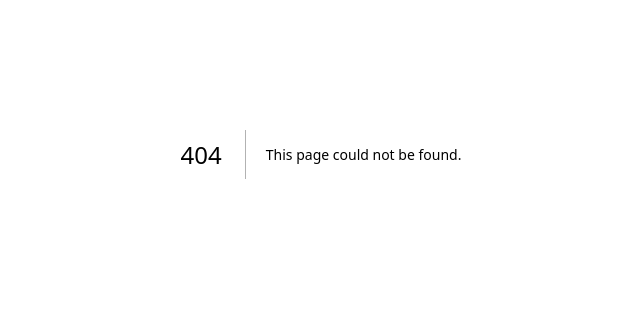
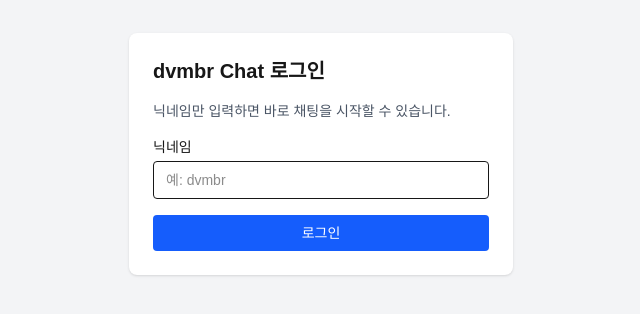
Before and after one commit to dvmbr/dvmbr-chat, a Next.js app: page /login in a window 1280 px wide. Before the commit this address had no page. Shown: the part 246-560 px from the top of the page, without its empty margins (319-959 px from the left). Built offline with nearby package versions, Linux system fonts and the light colour scheme.

Commit message:
feat(auth): implement nickname login flow
- add POST /api/auth for nickname login
- add GET /api/me for session-based user fetch
- add login page (/login) with client-side API integration
- add auth utilities for session handling

```diff
--- /dev/null
+++ b/app/api/auth/route.ts
@@ -0,0 +1,47 @@
+import {NextRequest, NextResponse} from "next/server";
+import {prisma} from "@/lib/db";
+import {createSession} from "@/lib/auth";
+
+export async function POST(req: NextRequest) {
+  try {
+    const body = await req.json();
+    const username = body?.username;
+
+    if (!username || typeof username !== "string") {
+      return NextResponse.json({error: "Invalid username"}, {status: 400});
+    }
+
+    const trimmed = username.trim();
+    if (!trimmed) {
+      return NextResponse.json(
+        {error: "Username cannot be empty"},
+        {status: 400}
+      );
+    }
+
+    // 유저 조회 또는 생성
+    let user = await prisma.user.findUnique({
+      where: {username: trimmed},
+    });
+
+    if (!user) {
+      user = await prisma.user.create({
+        data: {username: trimmed},
+      });
+    }
+
+    // 세션 쿠키 설정
+    await createSession(user.id);
+
+    return NextResponse.json(
+      {
+        id: user.id,
+        username: user.username,
+      },
+      {status: 200}
+    );
+  } catch (error) {
+    console.error("POST /api/auth error:", error);
+    return NextResponse.json({error: "Internal server error"}, {status: 500});
+  }
+}
--- /dev/null
+++ b/app/api/me/route.ts
@@ -0,0 +1,23 @@
+import {NextResponse} from "next/server";
+import {getCurrentUser} from "@/lib/auth";
+
+export async function GET() {
+  try {
+    const user = await getCurrentUser();
+
+    if (!user) {
+      return NextResponse.json({user: null}, {status: 200});
+    }
+
+    return NextResponse.json(
+      {
+        id: user.id,
+        username: user.username,
+      },
+      {status: 200}
+    );
+  } catch (error) {
+    console.error("GET /api/me error:", error);
+    return NextResponse.json({error: "Internal server error"}, {status: 500});
+  }
+}
--- /dev/null
+++ b/app/login/page.tsx
@@ -0,0 +1,80 @@
+"use client";
+
+import {FormEvent, useState} from "react";
+import {useRouter} from "next/navigation";
+
+export default function LoginPage() {
+  const router = useRouter();
+  const [username, setUsername] = useState("");
+  const [error, setError] = useState<string | null>(null);
+  const [loading, setLoading] = useState(false);
+
+  async function handleSubmit(e: FormEvent) {
+    e.preventDefault();
+    setError(null);
+
+    const trimmed = username.trim();
+    if (!trimmed) {
+      setError("닉네임을 입력해 주세요.");
+      return;
+    }
+
+    setLoading(true);
+    try {
+      const res = await fetch("/api/auth", {
+        method: "POST",
+        headers: {
+          "Content-Type": "application/json",
+        },
+        body: JSON.stringify({username: trimmed}),
+      });
+
+      if (!res.ok) {
+        const data = await res.json().catch(() => null);
+        setError(data?.error ?? "로그인에 실패했습니다.");
+        return;
+      }
+
+      router.push("/chat");
+    } catch (e) {
+      console.error("Login error:", e);
+      setError("알 수 없는 오류가 발생했습니다.");
+    } finally {
+      setLoading(false);
+    }
+  }
+
+  return (
+    <div className="min-h-screen flex items-center justify-center bg-gray-100">
+      <div className="w-full max-w-sm bg-white rounded-lg shadow p-6">
+        <h1 className="text-xl font-semibold mb-4">dvmbr Chat 로그인</h1>
+        <p className="text-sm text-gray-600 mb-4">
+          닉네임만 입력하면 바로 채팅을 시작할 수 있습니다.
+        </p>
+
+        <form onSubmit={handleSubmit} className="space-y-4">
+          <div>
+            <label className="block text-sm font-medium mb-1">닉네임</label>
+            <input
+              type="text"
+              value={username}
+              onChange={(e) => setUsername(e.target.value)}
+              className="w-full border rounded px-3 py-2 text-sm outline-none focus:ring-2 focus:ring-blue-500 focus:border-blue-500"
+              placeholder="예: dvmbr"
+            />
+          </div>
+
+          {error && <p className="text-sm text-red-500">{error}</p>}
+
+          <button
+            type="submit"
+            disabled={loading}
+            className="w-full rounded bg-blue-600 text-white py-2 text-sm font-medium disabled:opacity-60"
+          >
+            {loading ? "로그인 중..." : "로그인"}
+          </button>
+        </form>
+      </div>
+    </div>
+  );
+}
--- /dev/null
+++ b/lib/auth.ts
@@ -0,0 +1,32 @@
+import {cookies} from "next/headers";
+import {prisma} from "@/lib/db";
+
+const SESSION_COOKIE = "chat_session";
+
+export async function getCurrentUser() {
+  try {
+    const cookieStore = await cookies();
+    const session = cookieStore.get(SESSION_COOKIE)?.value;
+    if (!session) return null;
+
+    return await prisma.user.findUnique({where: {id: session}});
+  } catch (error) {
+    console.error("getCurrentUser error:", error);
+    return null;
+  }
+}
+
+export async function createSession(userId: string) {
+  try {
+    const cookieStore = await cookies();
+    cookieStore.set(SESSION_COOKIE, userId, {
+      httpOnly: true,
+      secure: true,
+      sameSite: "lax",
+      path: "/",
+    });
+  } catch (error) {
+    console.error("createSession error:", error);
+    throw new Error("Failed to create session");
+  }
+}
```
Also changed, not shown: lib/db.ts (renamed from src/lib/db.ts).
